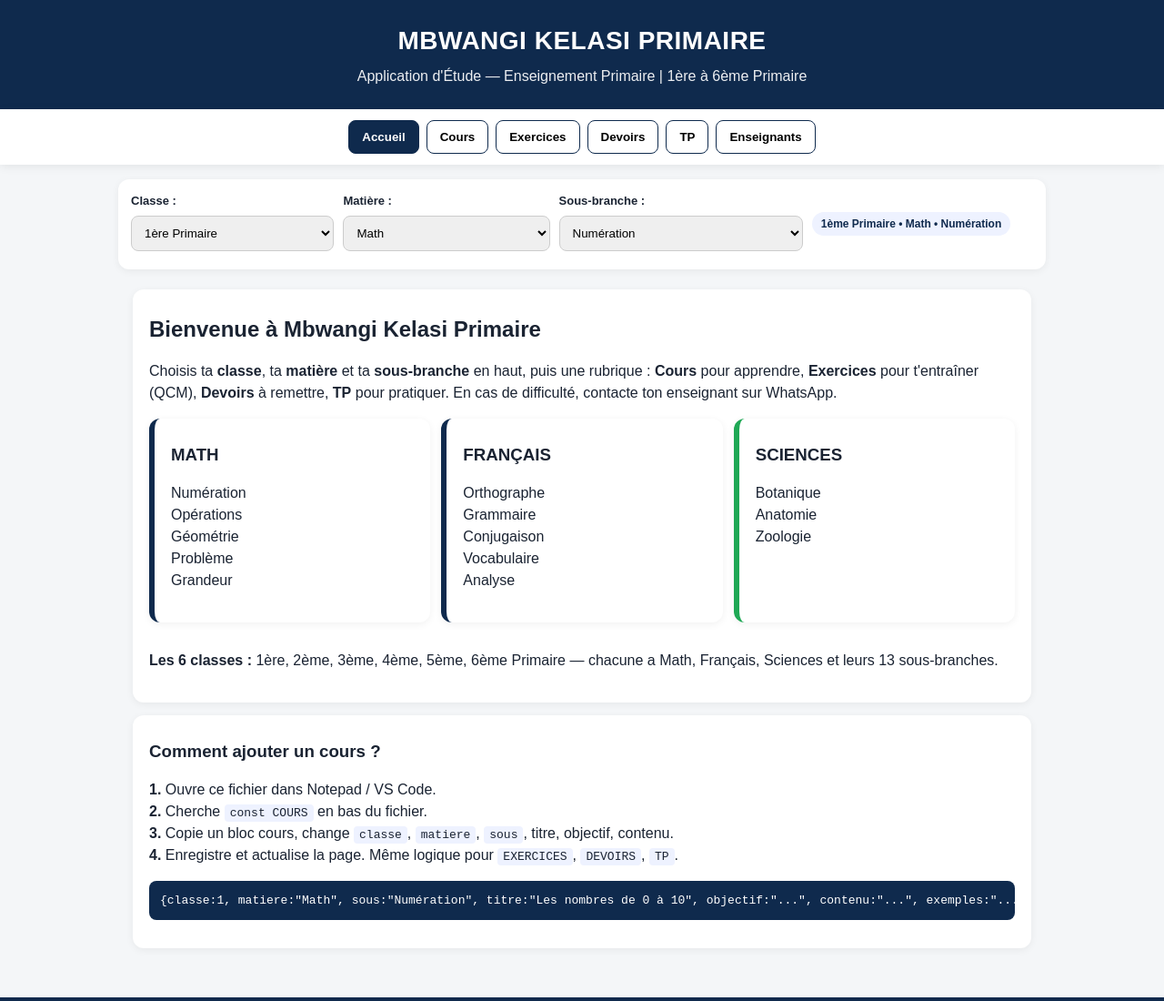
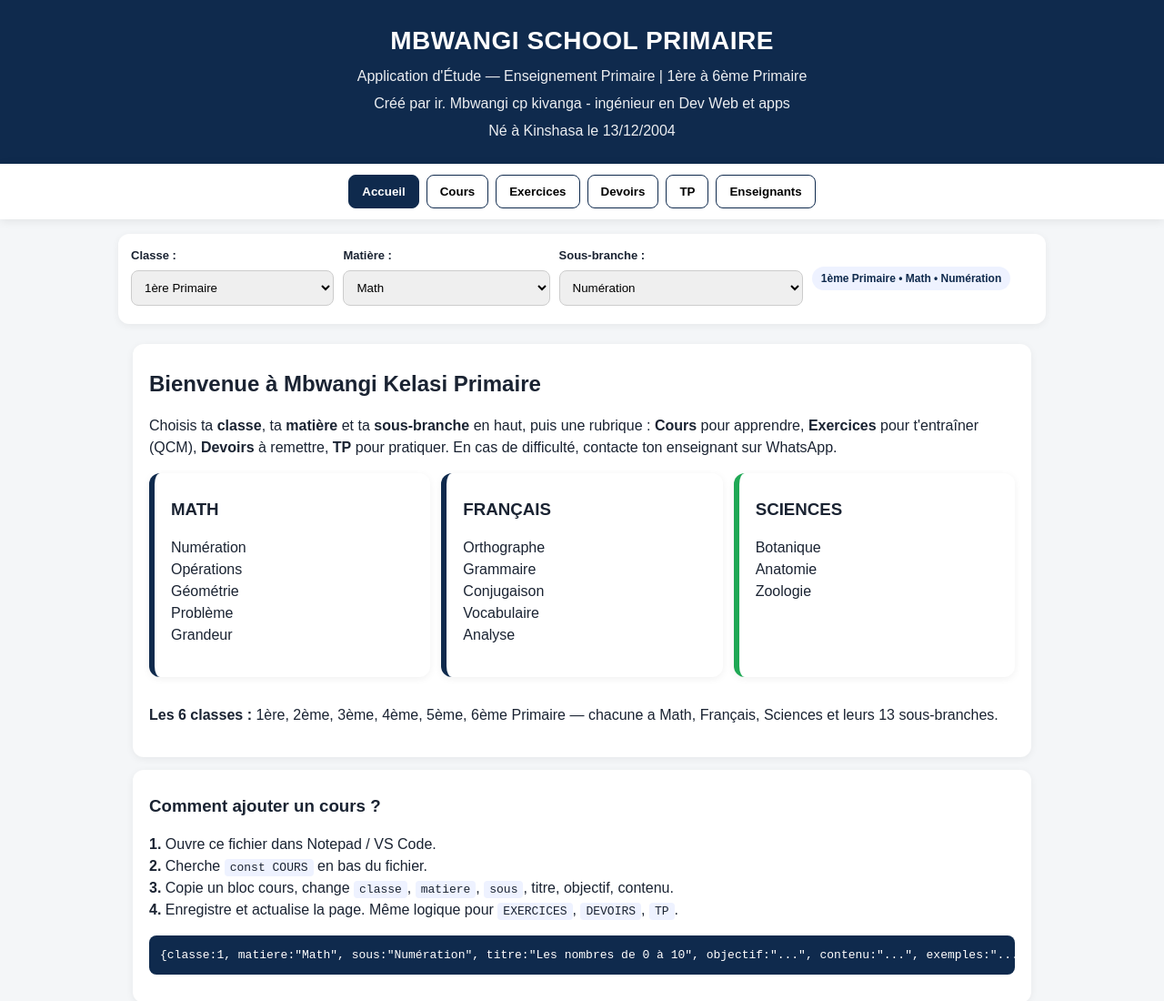
Before and after one commit to mbwangiexauce70-afk/mbwangi-kelasi-app-primaire, a plain HTML site: page index.html in a window 1280 px wide. Shown: the top 1100 px of the page at 91% size. Drawn offline with Linux system fonts and the light colour scheme.

```diff
--- a/index.html
+++ b/index.html
@@ -3,7 +3,7 @@
 <head>
 <meta charset="UTF-8">
 <meta name="viewport" content="width=device-width, initial-scale=1">
-<title>Mbwangi Kelasi Primaire - Application d'Étude</title>
+<title>Mbwangi School Primaire - Application d'Étude</title>
 <style>
 *{box-sizing:border-box} body{margin:0;font-family:Arial,Helvetica,sans-serif;background:#f4f6f8;color:#1a2332;line-height:1.5}
 header{background:#0f2a4d;color:#fff;padding:24px 16px;text-align:center}
@@ -31,7 +31,8 @@ code{background:#eef2ff;padding:2px 6px;border-radius:4px}
 </style>
 </head>
 <body>
-<header><h1>MBWANGI KELASI PRIMAIRE</h1><p>Application d'Étude — Enseignement Primaire | 1ère à 6ème Primaire</p></header>
+<header><h1>MBWANGI SCHOOL PRIMAIRE</h1><p>Application d'Étude — Enseignement Primaire | 1ère à 6ème Primaire</p><P>Créé par ir. Mbwangi cp kivanga - ingénieur en Dev Web et apps
+</P><p>Né à Kinshasa le 13/12/2004</p></header>
 <nav>
 <button data-nav="accueil" class="active">Accueil</button><button data-nav="cours">Cours</button><button data-nav="exercices">Exercices</button><button data-nav="devoirs">Devoirs</button><button data-nav="tp">TP</button><button data-nav="enseignants">Enseignants</button>
 </nav>
```
